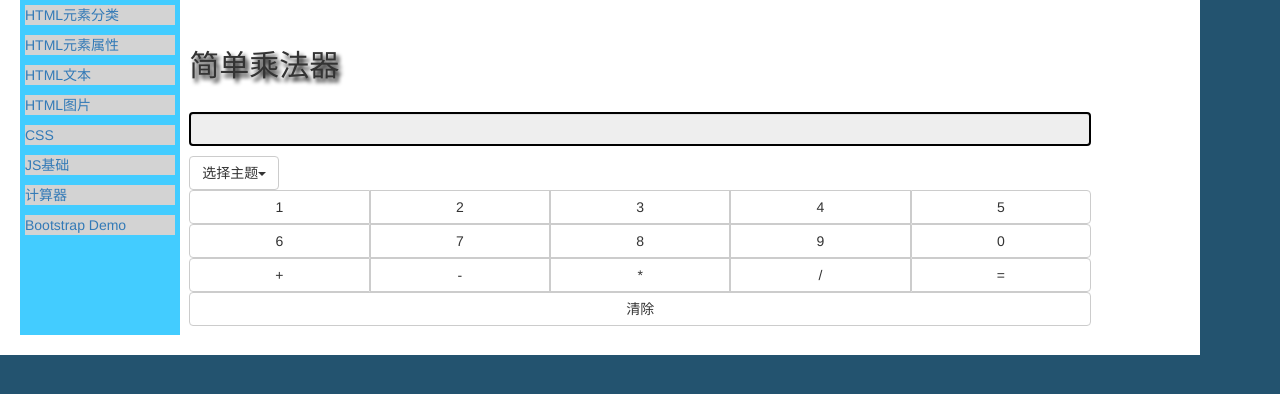
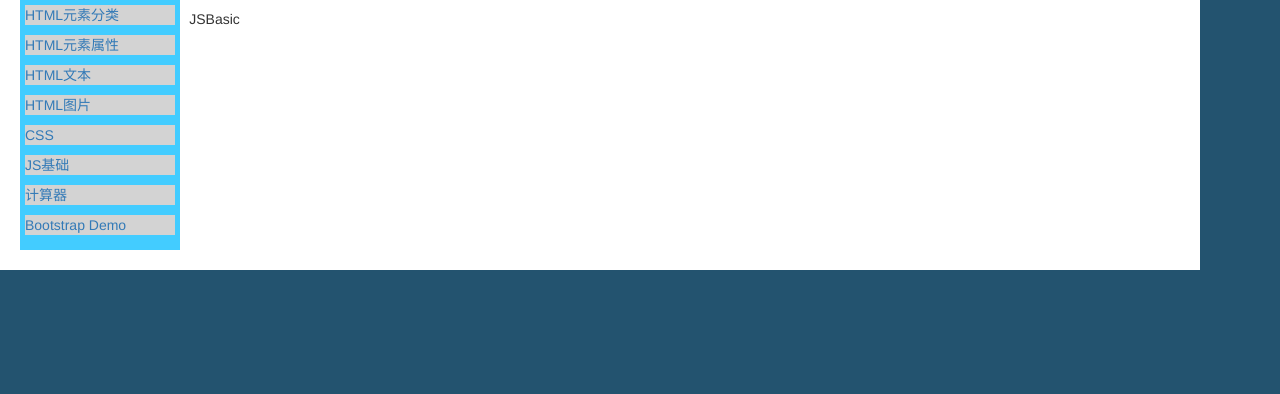
Before and after one commit to misapprehand/web-learning, a React app in the folder hello/: page /jsBasic in a window 1280 px wide. Shown: the top 394 px of the page. Built offline with nearby package versions, Linux system fonts and the light colour scheme; data requests are answered from the project's data file.

Commit message:
Apply react-router
1. 简化JSBasic
2. 添加路由相关文件routers
3. App中添加递归路由配置
4. index.js添加路由

```diff
--- a/hello/package.json
+++ b/hello/package.json
@@ -5,7 +5,8 @@
   "main": "gulpfile.js",
   "dependencies": {
     "react": "^16.0.0",
-    "react-dom": "^16.0.0"
+    "react-dom": "^16.0.0",
+    "react-router-dom": "^4.2.2"
   },
   "devDependencies": {
     "babel-core": "^6.26.0",
--- a/hello/src/containers/App.js
+++ b/hello/src/containers/App.js
@@ -1,5 +1,8 @@
 import React, { Component } from 'react';
 import SideBar from '../containers/sideBar';
+import {
+    RouteWithSubRoutes
+} from '../routers';
 
 class App extends Component {
   render () {
@@ -7,7 +10,9 @@ class App extends Component {
       <div id='main'>
         <SideBar />
         <article id='content' >
-          {this.props.children}
+          {this.props.routes.map((route, i) => (
+            <RouteWithSubRoutes key={i} {...route} />
+            ))}
         </article>
       </div>
     );
--- a/hello/src/containers/sideBar.js
+++ b/hello/src/containers/sideBar.js
@@ -1,5 +1,8 @@
 import React, { Component } from 'react';
 import createJsBaisc from '../js_basic/hello';
+import {
+    Link
+} from 'react-router-dom';
 
 const items = [
   {
@@ -43,6 +46,7 @@ const items = [
     'text': 'Bootstrap Demo'
   }
 ];
+/*
 function JSBasic (props) {
   const {id, href, text} = props.item;
   function handleClick (e) {
@@ -51,6 +55,10 @@ function JSBasic (props) {
     createJsBaisc(parent);
   }
   return <p id={id} key={id}><a href={href} onClick={handleClick}>{text}</a></p>;
+} */
+function JSBasic (props) {
+  const {id, href, text} = props.item;
+  return <p id={id} key={id}><Link to='/jsBasic'>{text}</Link></p>;
 }
 function NavSideBar (props) {
   const navItems = (items) => {
@@ -60,7 +68,7 @@ function NavSideBar (props) {
     };
     for (let item of items) {
       if (item.id === 'js_basic_entry') {
-        navItems.push(<JSBasic item={item} />);
+        navItems.push(<JSBasic key={item.id} item={item} />);
       } else {
         // navItems.push(<p id={item.id} key={item.id}><a href={item.href}>{item.text}</a></p>);
         navItems.push(createItem({id: item.id, href: item.href, text: item.text}));
--- a/hello/src/index.js
+++ b/hello/src/index.js
@@ -3,12 +3,24 @@ import ReactDOM from 'react-dom';
 import createCalc from './calc/calc';
 import createBootstrap from './bootstrap_demo/index';
 import App from './containers/App';
+import { JsBasicContainer } from './js_basic/hello.js';
+import Routers from './routers';
 
+const routes = [
+  { path: '/',
+    component: App,
+    routes: [
+      { path: '/jsBasic',
+        component: JsBasicContainer
+      }
+    ]
+  }
+];
 ReactDOM.render(
-  <App />,
-  document.getElementById('root')
+  <Routers routes={routes} />,
+    document.getElementById('root')
 );
-
+/*
 const content = document.getElementById('content');
 const calc = document.getElementById('calc_entry');
 calc.onclick = function () {
@@ -19,3 +31,4 @@ bootstrapDemo.onclick = function () {
   createBootstrap(content);
 };
 createCalc(content);
+*/
--- a/hello/src/js_basic/hello.js
+++ b/hello/src/js_basic/hello.js
@@ -1,3 +1,4 @@
+import React, { Component } from 'react';
 import Math from '../math/math.js';
 
 function createItems (node) {
@@ -54,4 +55,12 @@ function createJsBasic (node) {
     result.innerHTML = result.innerHTML + '2';
   };
 }
+class JsBasicContainer extends Component {
+  render () {
+    return (
+      <div>JSBasic</div>
+    );
+  }
+}
 export default createJsBasic;
+export { JsBasicContainer };
--- /dev/null
+++ b/hello/src/routers.js
@@ -0,0 +1,28 @@
+import React from 'react';
+import {
+    App
+} from './containers/App';
+import {
+    BrowserRouter as Router,
+    Route,
+    Link
+} from 'react-router-dom';
+import { JsBasicContainer } from './js_basic/hello.js';
+
+const RouteWithSubRoutes = (route) => (
+  <Route path={route.path} render={props => (
+    <route.component {...props} routes={route.routes} />
+    )} />
+);
+const Routers = (props) => (
+  <Router >
+    <div>
+      { props.routes.map((route, i) => (
+        <RouteWithSubRoutes key={i} {...route} />
+            ))}
+    </div>
+  </Router>
+);
+
+export default Routers;
+export { RouteWithSubRoutes };
```
